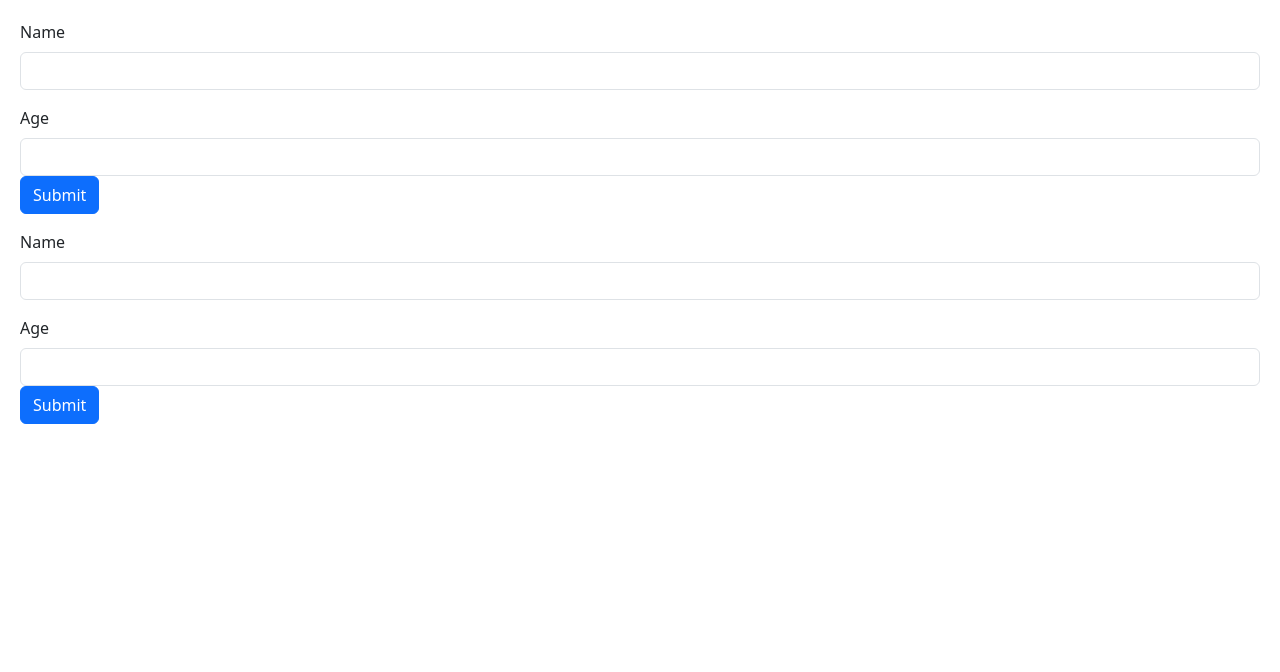
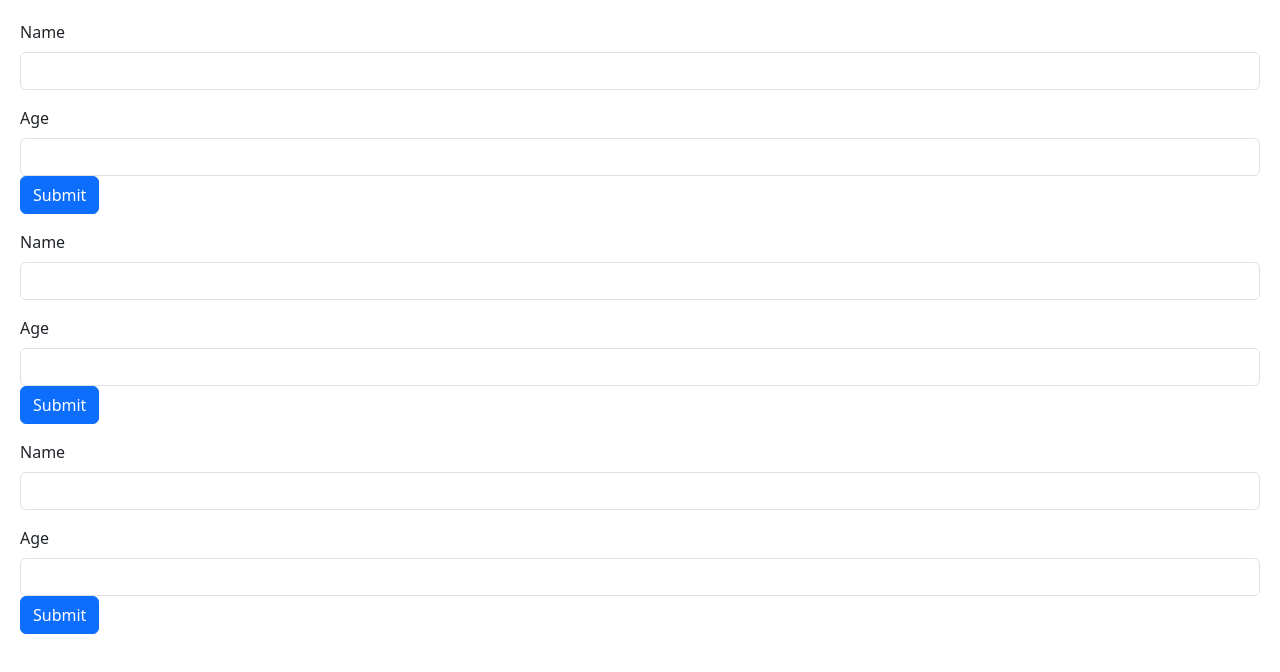
Before and after one commit to animesh0701/comic_app, a React (Vite) app: page / in a window 1280 px wide. Shown: the top 672 px of the page. Built offline with nearby package versions, Linux system fonts and the light colour scheme.

Commit message:
Using the react hook form

```diff
--- a/package.json
+++ b/package.json
@@ -13,6 +13,7 @@
     "immer": "^9.0.19",
     "react": "^18.2.0",
     "react-dom": "^18.2.0",
+    "react-hook-form": "7.43",
     "react-icons": "^4.7.1"
   },
   "devDependencies": {
--- a/src/App.tsx
+++ b/src/App.tsx
@@ -20,6 +20,7 @@
 import ExpandableText1 from "./components/ExpandableText1";
 import Form from "./components/Form";
 import Form1 from "./components/Form1";
+import Form3 from "./components/Form3";
 const comics = ["Nirvana", "Boundary", "JJK", "CSM", "OnePiece"];
 
 const handleSelectItem = (item: string) => {
@@ -98,6 +99,7 @@
 
       <Form />
       <Form1 />
+      <Form3 />
     </div>
   );
 }
--- /dev/null
+++ b/src/components/Form3.tsx
@@ -0,0 +1,38 @@
+import React, { FormEvent, useState } from "react";
+import { useForm, FieldValues } from "react-hook-form";
+
+const Form3 = () => {
+  const { register, handleSubmit } = useForm();
+  const submitHandler = (data: FieldValues) => console.log(data);
+  return (
+    <form onSubmit={handleSubmit(submitHandler)}>
+      <div className="mb-3">
+        <label htmlFor="name" className="form-label">
+          Name
+        </label>
+        <input
+          {...register("name")}
+          id="name"
+          type="text"
+          className="form-control"
+        />
+      </div>
+      <div className="mb-3">
+        <label htmlFor="age" className="form-label">
+          Age
+        </label>
+        <input
+          {...register("age")}
+          id="age"
+          type="number"
+          className="form-control"
+        />
+        <button className="btn btn-primary" type="submit">
+          Submit
+        </button>
+      </div>
+    </form>
+  );
+};
+
+export default Form3;
```
Also changed, not shown: 1 other file (tests, documents, lock files or other folders).
